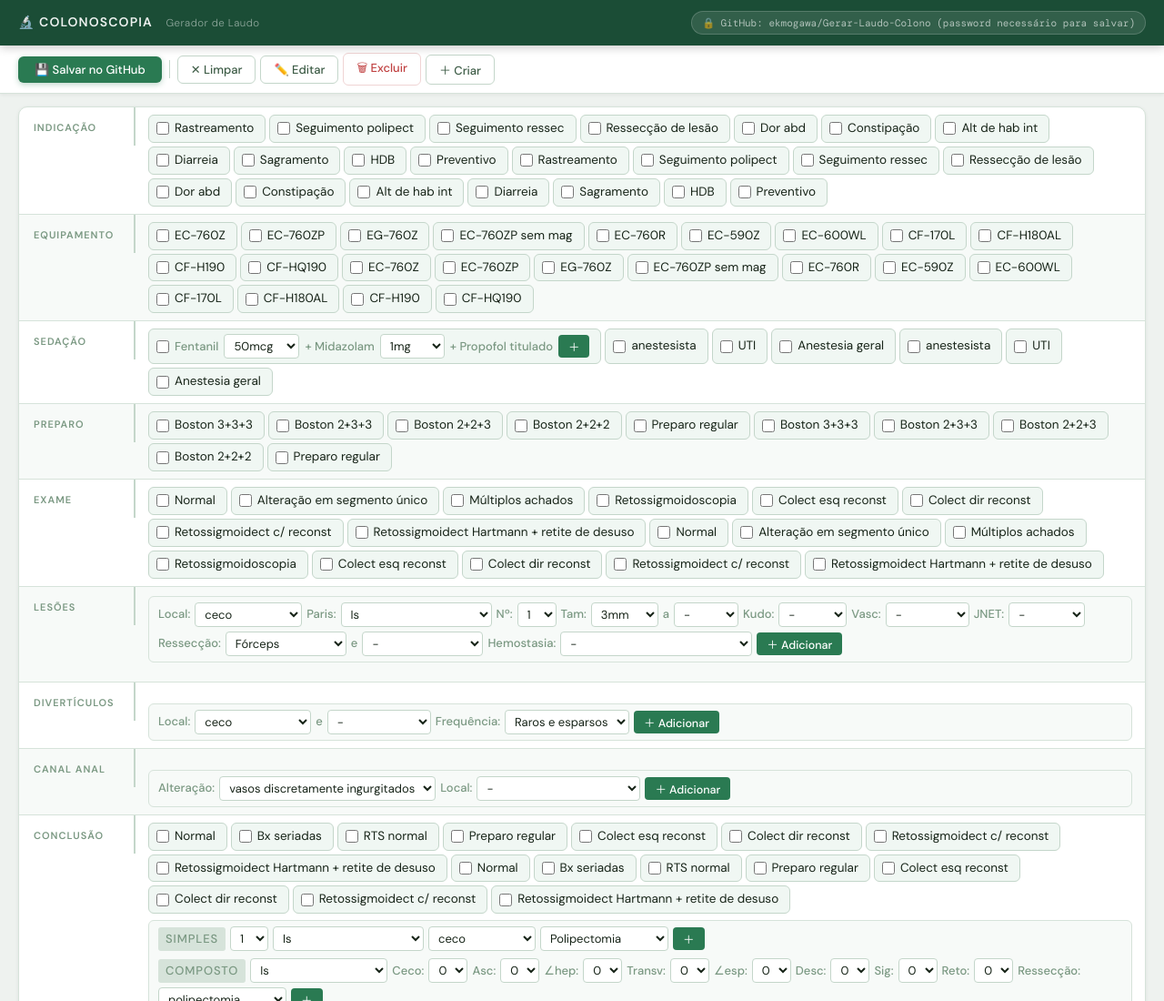
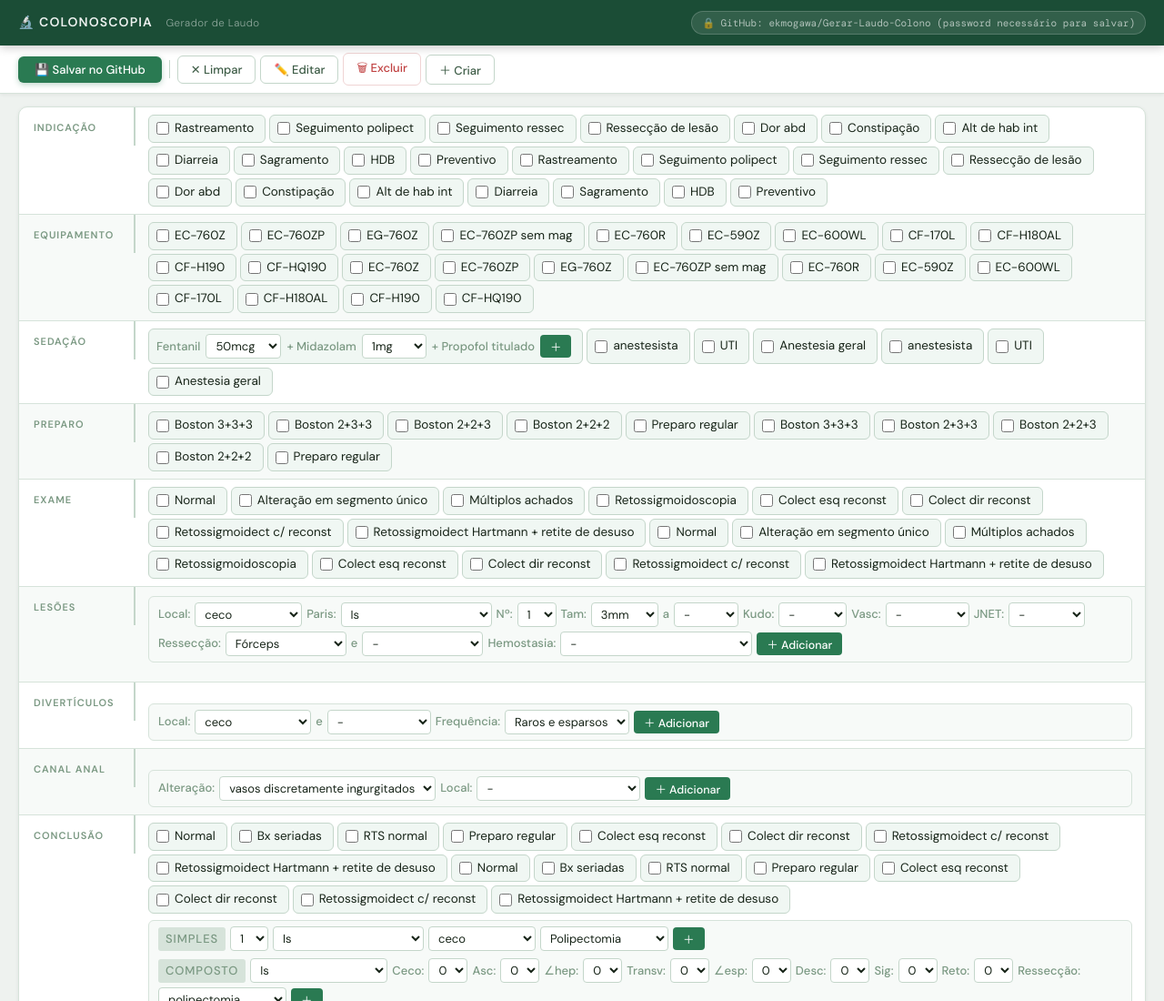
Before and after one commit to ekmogawa/Gerar-Laudo-Colono, a plain HTML site: page index.html in a window 1280 px wide. Shown: the top 1100 px of the page at 91% size. Drawn offline with nearby package versions, Linux system fonts and the light colour scheme.

Commit message:
Remove checkbox for sedação dinâmico
Removed checkbox for sedação dinâmico item.

```diff
--- a/index.html
+++ b/index.html
@@ -544,7 +544,6 @@
         <div id="sortable-sedacao" class="sortable-zone ui-sortable">
           <!-- Item fixo de sedação dinâmica -->
           <div class="item ui-sortable-handle" style="border-radius:6px;cursor:default;width:fit-content;">
-            <input type="checkbox" id="sedacao-dinamico" name="sedacao-dinamico" value="">
             <span style="font-size:13px;color:var(--ink3);font-weight:500;">Fentanil</span>
             <select id="fentanil"></select>
             <span style="font-size:13px;color:var(--ink3);font-weight:500;">+ Midazolam</span>
```
